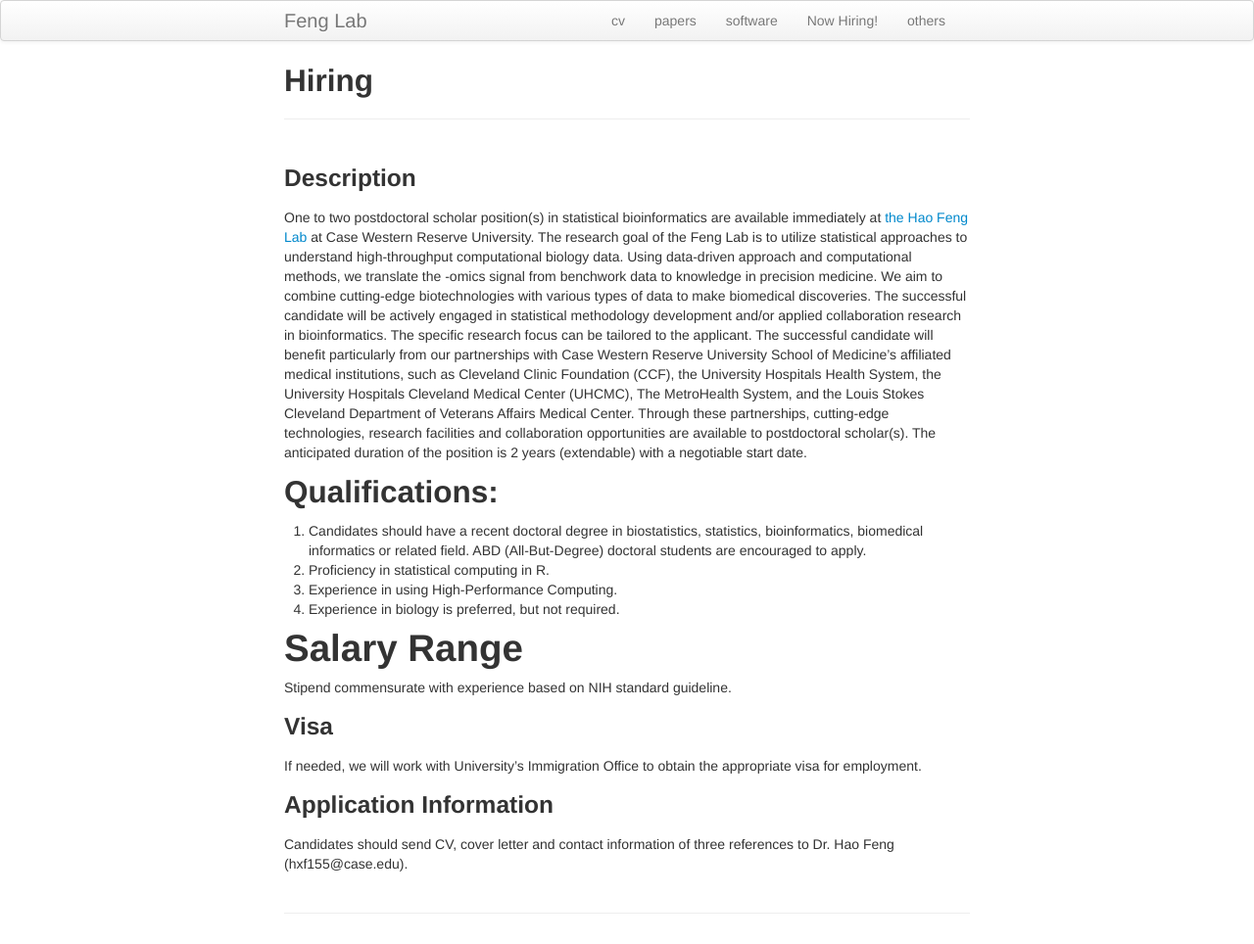
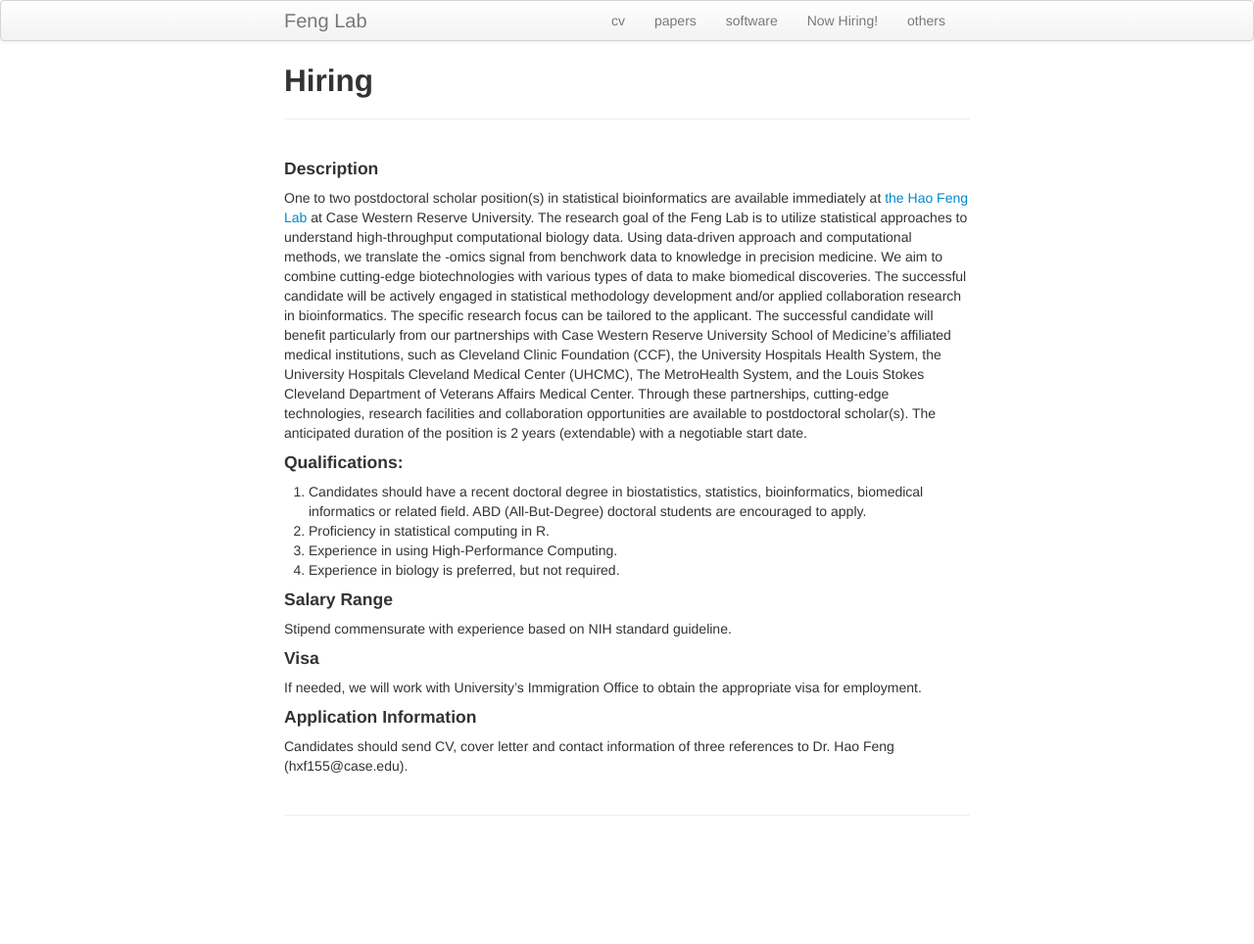
Before and after one commit to haoharryfeng/testpage4, a Jekyll site: the page built from hire.md, in a window 1280 px wide. Shown: the whole page at 98% size. Built offline with Jekyll 4.4.1, drawn with Linux system fonts in a browser that asks for light colours; after the commit the page ends 900 px from its top, so only the background shows below that.

```diff
--- a/hire.md
+++ b/hire.md
@@ -4,24 +4,24 @@ title: Hiring
 ---
 
 
-### Description
+#### Description
 
 One to two postdoctoral scholar position(s) in statistical bioinformatics are available immediately at [the Hao Feng Lab](https://hfenglab.org/) at Case Western Reserve University. The research goal of the Feng Lab is to utilize statistical approaches to understand high-throughput computational biology data. Using data-driven approach and computational methods, we translate the -omics signal from benchwork data to knowledge in precision medicine. We aim to combine cutting-edge biotechnologies with various types of data to make biomedical discoveries. The successful candidate will be actively engaged in statistical methodology development and/or applied collaboration research in bioinformatics. The specific research focus can be tailored to the applicant.
 The successful candidate will benefit particularly from our partnerships with Case Western Reserve University School of Medicine’s affiliated medical institutions, such as Cleveland Clinic Foundation (CCF), the University Hospitals Health System, the University Hospitals Cleveland Medical Center (UHCMC), The MetroHealth System, and the Louis Stokes Cleveland Department of Veterans Affairs Medical Center. Through these partnerships, cutting-edge technologies, research facilities and collaboration opportunities are available to postdoctoral scholar(s).
 The anticipated duration of the position is 2 years (extendable) with a negotiable start date.
 
-## Qualifications:
+#### Qualifications:
 1.	Candidates should have a recent doctoral degree in biostatistics, statistics, bioinformatics, biomedical informatics or related field. ABD (All-But-Degree) doctoral students are encouraged to apply.
 2.	Proficiency in statistical computing in R.
 3.	Experience in using High-Performance Computing.
 4.	Experience in biology is preferred, but not required.
 
 
-# Salary Range
+#### Salary Range
 Stipend commensurate with experience based on NIH standard guideline.
 
-### Visa
+#### Visa
 If needed, we will work with University’s Immigration Office to obtain the appropriate visa for employment.
 
-### Application Information
+#### Application Information
 Candidates should send CV, cover letter and contact information of three references to Dr. Hao Feng (hxf155@case.edu).
```
